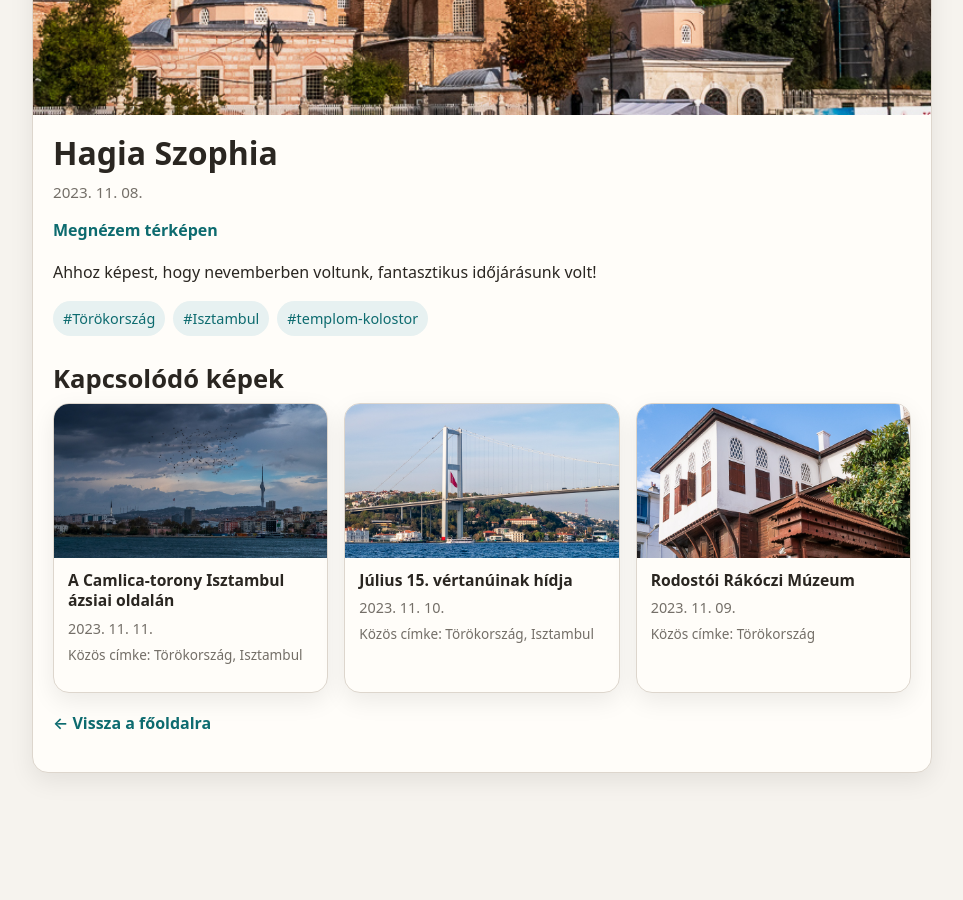
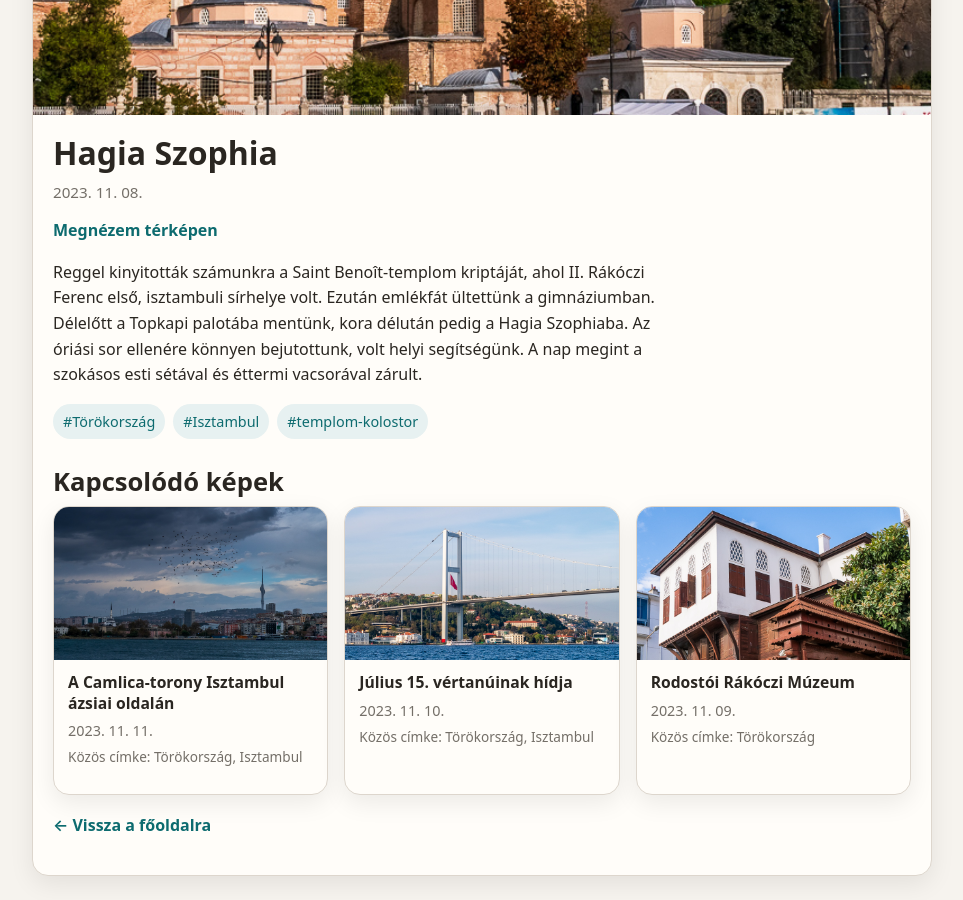
Before and after one commit to havassy/fotoblog, a Jekyll site: the page built from _posts/2023-11-08-hagia_szophia.md, in a window 1280 px wide and 900 px high, scrolled down 654 px. Shown: the whole window, without its empty margins (158-1121 px from the left). Built offline with Jekyll 4.4.1, drawn with Linux system fonts in a browser that asks for light colours; before the commit the page ends 1451 px from its top, so only the background shows below that.

Commit message:
Auto-create/update posts from images [skip ci]

```diff
--- a/_posts/2023-11-08-hagia_szophia.md
+++ b/_posts/2023-11-08-hagia_szophia.md
@@ -13,7 +13,7 @@ tags:
   - "Törökország"
   - "Isztambul"
   - "templom-kolostor"
-description: "Ahhoz képest, hogy nevemberben voltunk, fantasztikus időjárásunk volt!"
+description: "Reggel kinyitották számunkra a Saint Benoît-templom kriptáját, ahol II."
 ---
 
-Ahhoz képest, hogy nevemberben voltunk, fantasztikus időjárásunk volt!
+Reggel kinyitották számunkra a Saint Benoît-templom kriptáját, ahol II. Rákóczi Ferenc első, isztambuli sírhelye volt. Ezután emlékfát ültettünk a gimnáziumban. Délelőtt a Topkapi palotába mentünk, kora délután pedig a Hagia Szophiaba. Az óriási sor ellenére könnyen bejutottunk, volt helyi segítségünk. A nap megint a szokásos esti sétával és éttermi vacsorával zárult.
```
